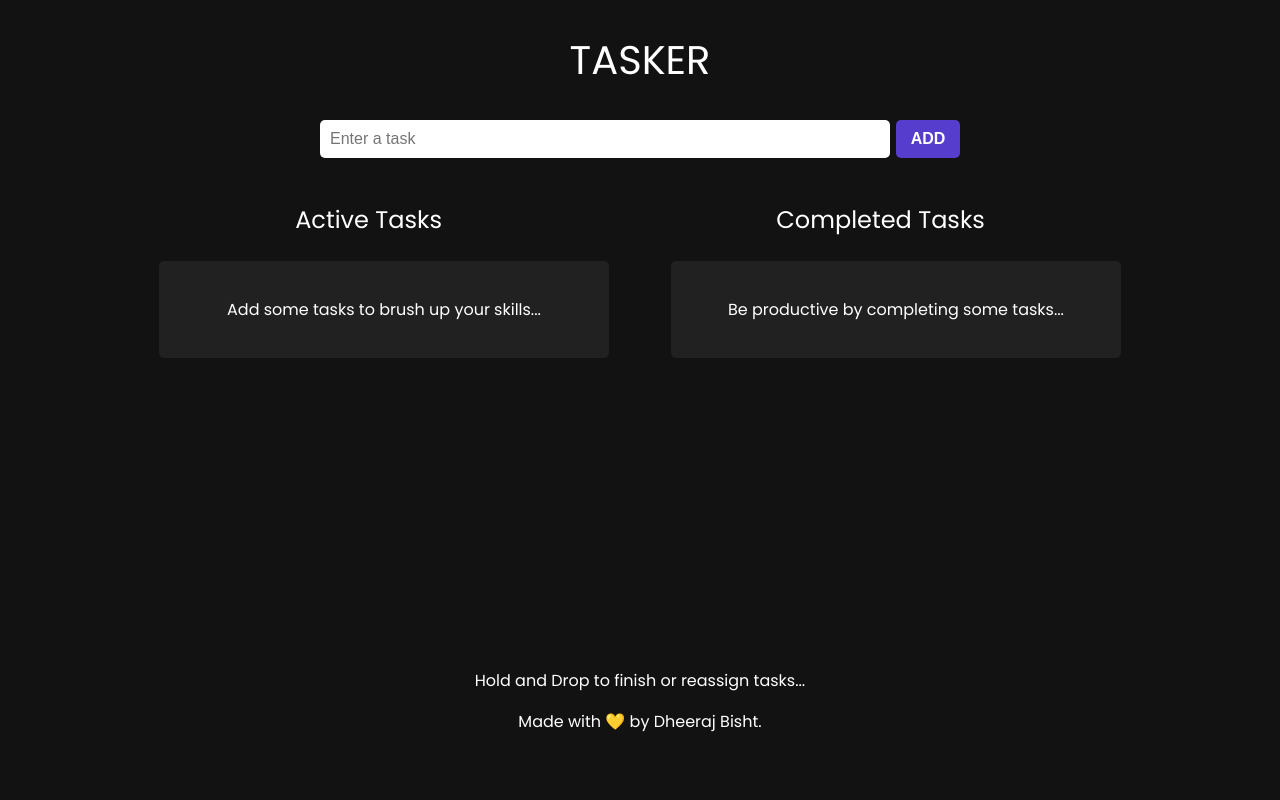
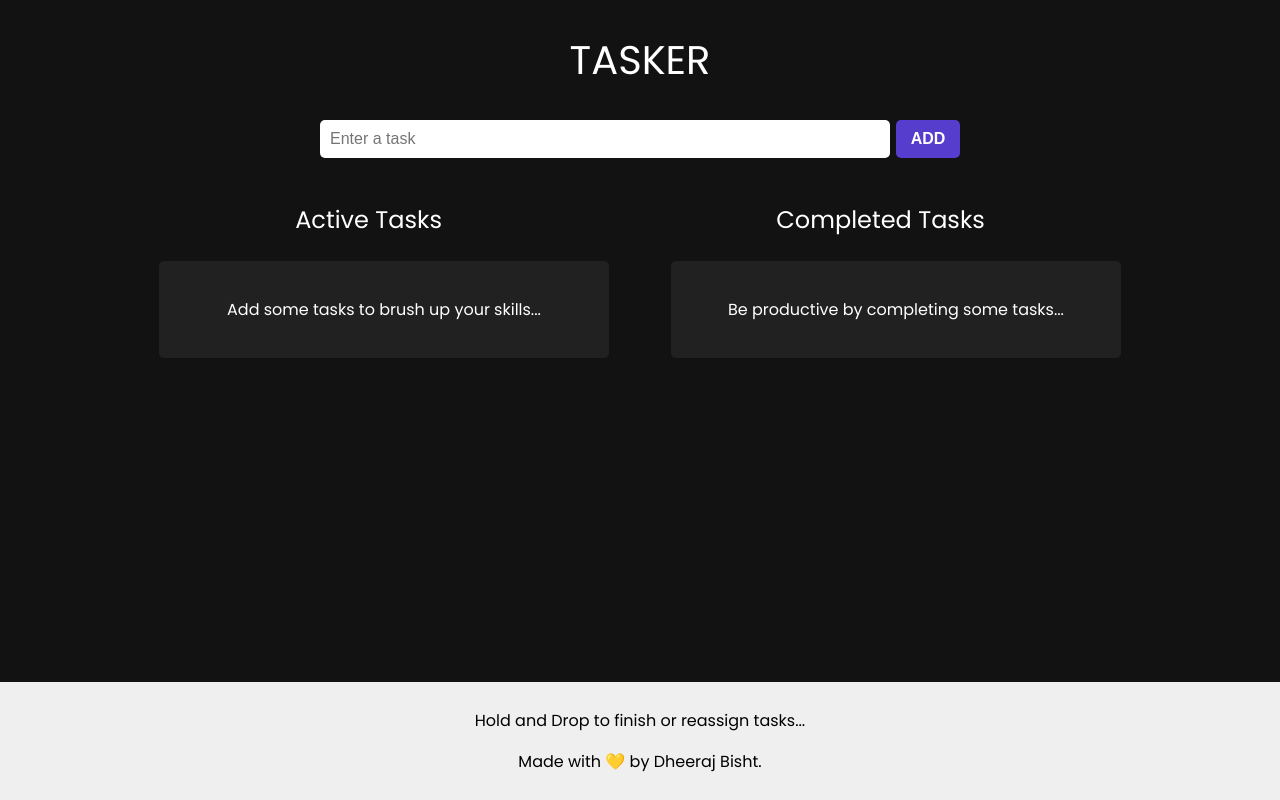
Before and after one commit to deebisht98/Tasker, a React (Create React App) app: page /Tasker in a window 1280 px wide. Built offline with nearby package versions, Linux system fonts and the light colour scheme; the HTML template or start-up script is replaced by a standard one.

Commit message:
ui changes css

```diff
--- a/src/components/Card/Card.css
+++ b/src/components/Card/Card.css
@@ -51,6 +51,7 @@
     padding: 10px;
     margin: 0;
     width: 85%;
+    margin-bottom: 10px;
   }
   .card_input {
     width: 60%;
@@ -60,7 +61,8 @@
   }
   .todo_info {
     padding: 0;
-    word-break: normal;
+    word-wrap:break-word;
+    padding-right: 5px;
   }
   .icons_wrapper {
     margin-top: 0px;
--- a/src/components/TodoList/TodoList.css
+++ b/src/components/TodoList/TodoList.css
@@ -4,6 +4,7 @@
   width: 80%;
   justify-content: space-around;
   margin-top: 20px;
+  margin-bottom: 150px;
 }
 .headers,
 .todos_container {
--- a/src/pages/Home/Home.css
+++ b/src/pages/Home/Home.css
@@ -1,7 +1,6 @@
 @import url("https://fonts.googleapis.com/css2?family=Poppins:wght@200;300;400;500;600;700&display=swap");
 .App {
   width: 100vw;
-  height: 100vh;
   display: flex;
   flex-direction: column;
   align-items: center;
@@ -16,10 +15,13 @@
   text-align: center;
 }
 footer{
-  position: absolute;
-  bottom:50px;
+  position: fixed;
+  right: 0;
+  bottom: 0;
+  left: 0;
+  padding: 10px;
+  background-color: #efefef;
   text-align: center;
-  color: #fff;
 }
 @media (max-width: 768px) {
   .heading {
```
